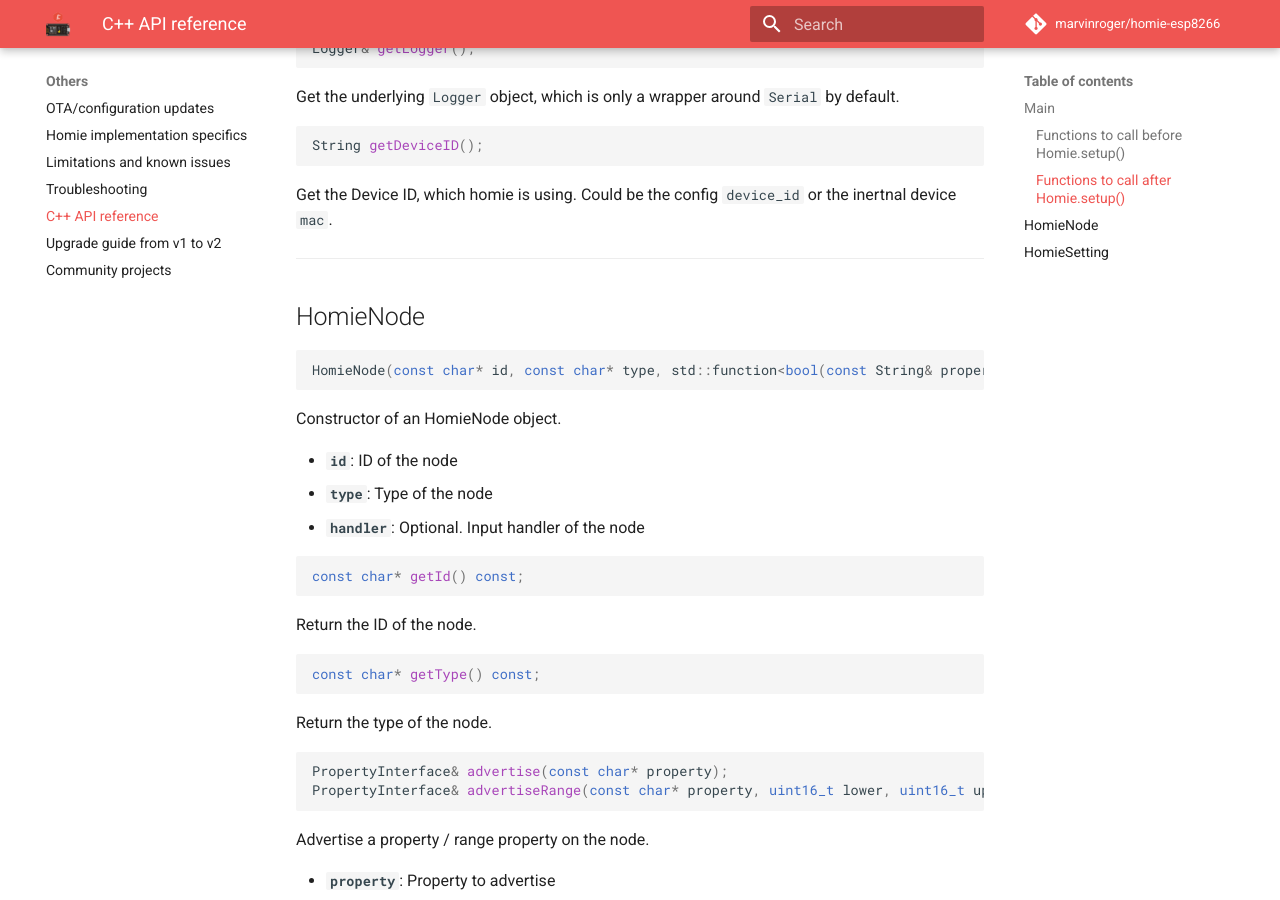
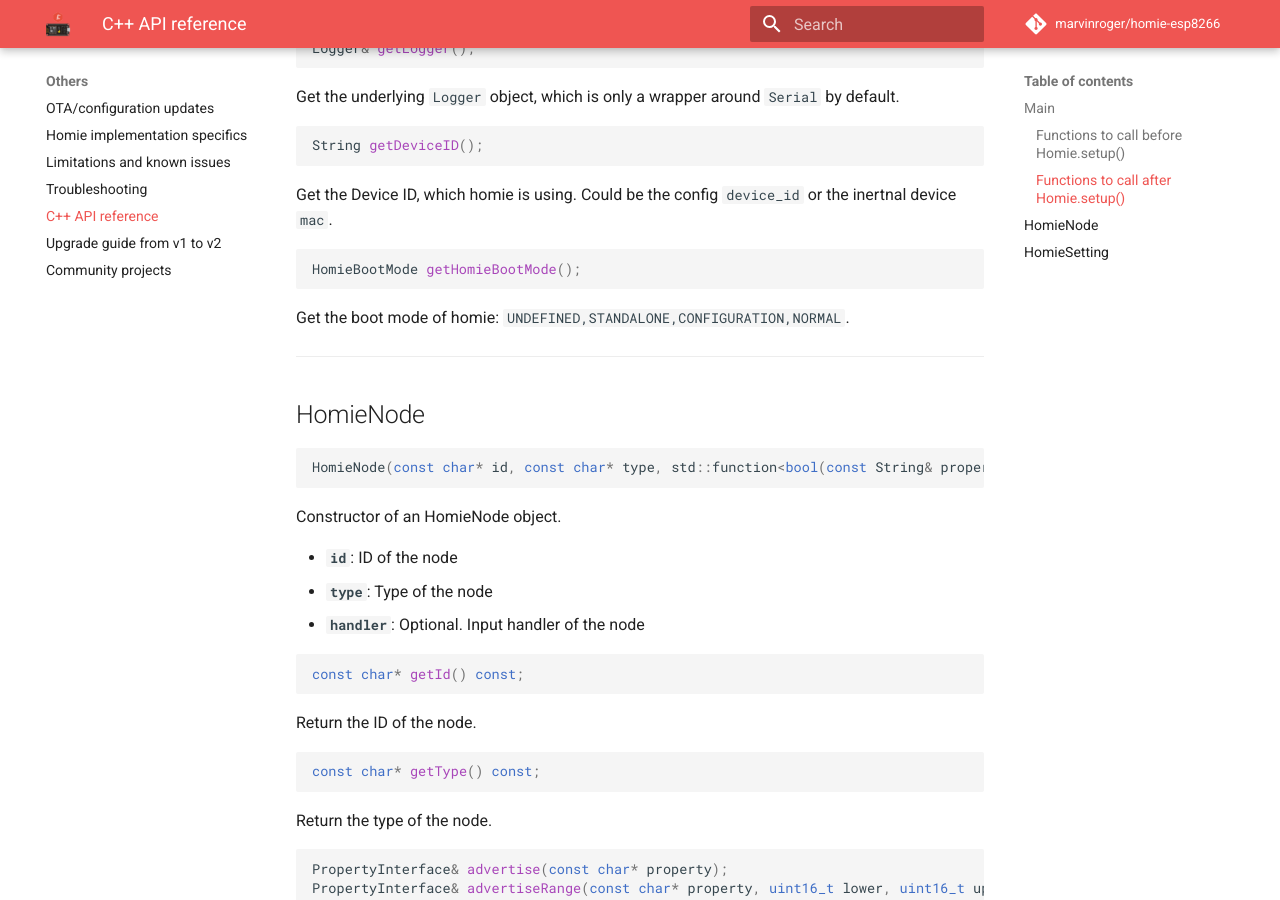
Before and after one commit to homieiot/homie-esp8266, an MkDocs documentation site: the page built from docs/others/cpp-api-reference.md, in a window 1280 px wide and 900 px high, scrolled down 4938 px. Built offline with MkDocs 1.6.1 and Material for MkDocs 9.7.7, drawn with Linux system fonts in a browser that asks for light colours; comment, search, counter and statistics services are not loaded; old or Windows-style settings are respelled for this version of MkDocs.

Commit message:
Add getHomieBootMode

````diff
--- a/docs/others/cpp-api-reference.md
+++ b/docs/others/cpp-api-reference.md
@@ -245,6 +245,12 @@ String getDeviceID();
 
 Get the Device ID, which homie is using. Could be the config `device_id` or the inertnal device `mac`.
 
+```c++
+HomieBootMode getHomieBootMode();
+```
+
+Get the boot mode of homie: `UNDEFINED,STANDALONE,CONFIGURATION,NORMAL`.
+
 -------
 
 ## HomieNode
````
Also changed, not shown: 2 other files.
